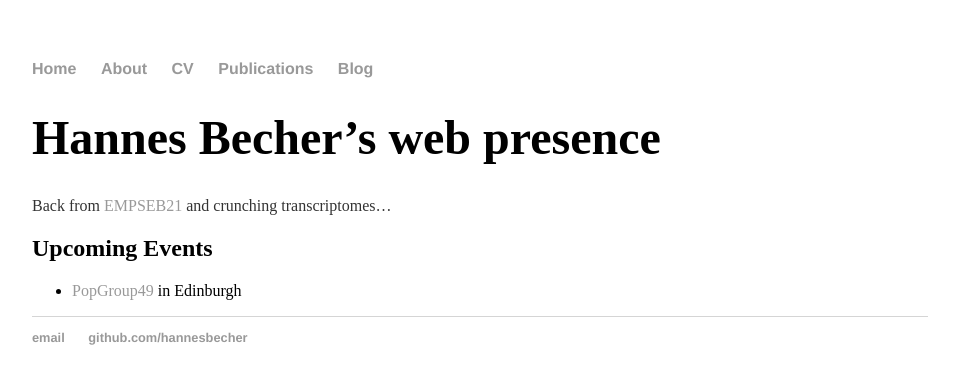
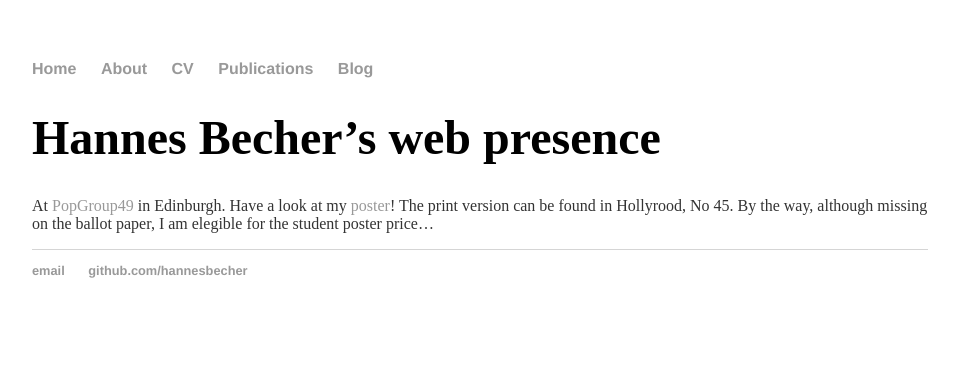
Before and after one commit to hannesbecher/hannesbecher.github.io, a Jekyll site: the page built from index.md, in a window 1280 px wide. Shown: the top 384 px of the page, without its empty margins (160-1119 px from the left). Built offline with Jekyll 4.4.1, drawn with Linux system fonts in a browser that asks for light colours.

Commit message:
Update index.md

```diff
--- a/index.md
+++ b/index.md
@@ -4,9 +4,4 @@ title: Hannes Becher, Doctoral Researcher
 ---
 
 #Hannes Becher's web presence
-Back from [EMPSEB21](http://empseb21.bio.ed.ac.uk/) and crunching transcriptomes...
-
-
-
-##Upcoming Events
-* [PopGroup49](http://www.populationgeneticsgroup.org/) in Edinburgh
+At [PopGroup49](http://www.populationgeneticsgroup.org/) in Edinburgh. Have a look at my [poster](misc/Becher_ESEB_public.png)! The print version can be found in Hollyrood, No 45. By the way, although missing on the ballot paper, I am elegible for the student poster price...
```
